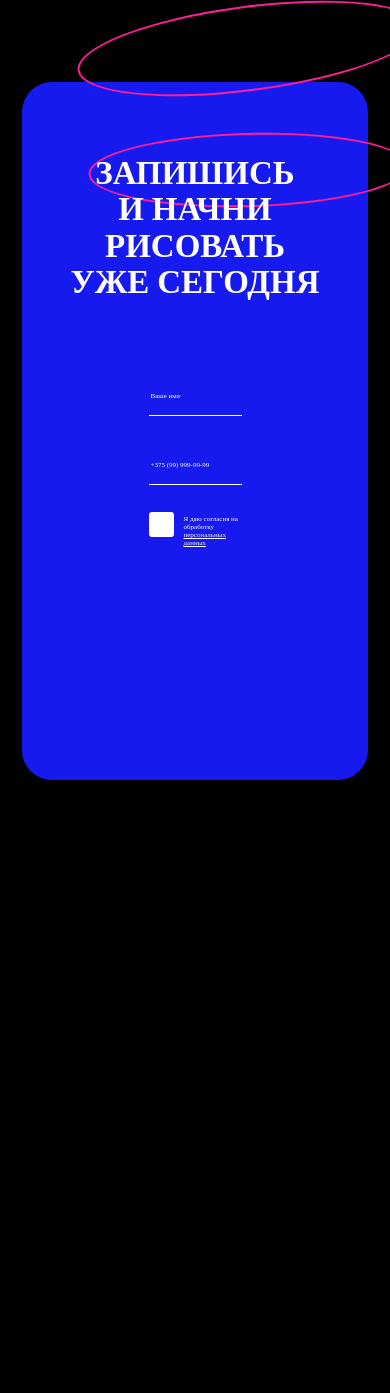
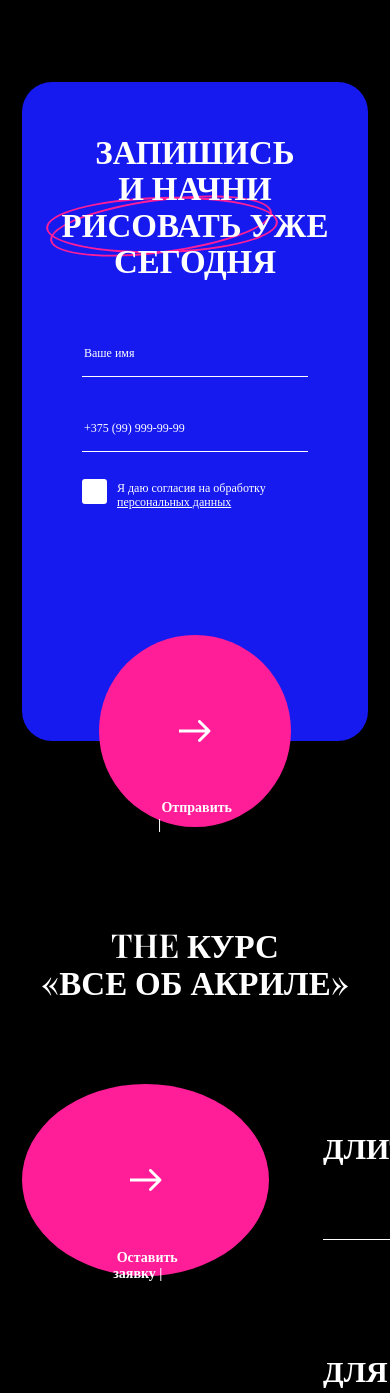
Before and after one commit to borshhevskijj/Art-studio, a website built with webpack: page src/index.html in a window 390 px wide. Shown: the part 5518-6911 px from the top of the page. Before the commit the page ends 6408 px from the top, so only its background shows below. Built offline with nearby package versions, Linux system fonts and the light colour scheme; a script that the page names is missing.

Commit message:
added about course section

```diff
--- a/src/circleText.js
+++ b/src/circleText.js
@@ -9,7 +9,8 @@ const masterСlass = document.querySelector(".masterСlass");
 const watchVideo = document.querySelector(".watchVideo");
 const buyWorkshops = document.querySelector(".buy_workshops");
 const timetable = document.querySelector(".timetableMasterClass");
-// const form = document.querySelector(".timetable_button");
+const form = document.querySelector(".form_send");
+const aboutCourse = document.querySelector(".aboutCourse_leaveARequest");
 
 const setTextContent = (selector, repeat) => {
   selector.textContent = selector.textContent.toUpperCase().repeat(repeat);
@@ -20,5 +21,6 @@ setTextContent(masterСlass, 3);
 setTextContent(watchVideo, 4);
 setTextContent(buyWorkshops, 4);
 setTextContent(timetable, 6);
-// setTextContent(form, 6);
+setTextContent(form, 6);
+setTextContent(aboutCourse, 4);
 // setTextContent(timetable, 4)
--- a/src/index.html
+++ b/src/index.html
@@ -671,6 +671,55 @@
               </label>
             </div>
           </div>
+
+          <a type="button" class="button form_button" href="#">
+            <div class="imgWrapper">
+              <img src="./images/arrow.svg" alt="" />
+            </div>
+            <div class="circleText">
+              <span class="form_send buttonText">&nbsp;Отправить |</span>
+            </div>
+          </a>
+        </div>
+      </div>
+    </section>
+    <section class="aboutCourse container">
+      <h2 class="subTitle">
+        THE КУРС <br />
+        <span class="elipse form_subTitle_elipse">«Все об акриле»</span>
+      </h2>
+      <div class="aboutCourseWrapper">
+        <a type="button" class="button aboutCourse_button" href="#">
+          <div class="imgWrapper">
+            <img src="./images/arrow.svg" alt="" />
+          </div>
+          <div class="circleText">
+            <span class="aboutCourse_leaveARequest buttonText"
+              >&nbsp;Оставить заявку |</span
+            >
+          </div>
+        </a>
+        <div class="aboutCourseWrapperContent">
+          <div class="aboutCourseWrapperContentWrapper">
+            <h3>Длительность</h3>
+            <p>
+              курс рассчитан на 6 занятий по 2,5-3 часа, занятия 2 раза в неделю
+            </p>
+          </div>
+          <div class="aboutCourseWrapperContentWrapper">
+            <h3>Для кого</h3>
+            <p>
+              специальная подготовка не нужна, подойдёт как для новичков, так
+              и для людей с начальными навыками
+            </p>
+          </div>
+          <div class="aboutCourseWrapperContentWrapper">
+            <h3>результат</h3>
+            <p>
+              курс разработан так, чтобы усвоить все необходимое за 6 занятий,
+              а не за полгода в художественной школе
+            </p>
+          </div>
         </div>
       </div>
     </section>
--- a/src/index.js
+++ b/src/index.js
@@ -8,6 +8,7 @@ import "./styles/aboutUs.scss";
 import "./styles/workshops.scss";
 import "./styles/timetable.scss";
 import "./styles/form.scss";
+import "./styles/aboutCourse.scss";
 //circleText
 import "./circleText";
 //slider
--- /dev/null
+++ b/src/styles/aboutCourse.scss
@@ -0,0 +1,39 @@
+@import "/src/styles/variables.scss";
+
+.aboutCourse_button {
+  position: static;
+  background-color: $pink;
+  min-width: 247px;
+  & .aboutCourse_leaveARequest {
+    & div {
+      line-height: 0.7;
+      top: 0px;
+    }
+  }
+}
+.aboutCourseWrapper {
+  display: flex;
+  gap: 54px;
+}
+.aboutCourseWrapperContentWrapper {
+  display: flex;
+  align-items: center;
+  padding: 0px 5px 30px 0;
+  text-align: left;
+  &:not(:first-child) {
+    padding-top: 30px;
+  }
+  &:not(:last-child) {
+    border-bottom: 1px solid $mainTextColor;
+  }
+
+  & p {
+    line-height: 25px;
+  }
+  & h3 {
+    font-size: 30px;
+    text-transform: uppercase;
+    min-width: 270px;
+    margin-right: 40px;
+  }
+}
--- a/src/styles/form.scss
+++ b/src/styles/form.scss
@@ -4,10 +4,28 @@
   background-color: $blue;
   border-radius: 30px;
 }
+.form {
+  padding-bottom: 130px;
+}
 .form_elements {
   display: flex;
   flex-direction: column;
   padding-top: 102px;
+  font-size: 15px;
+  position: relative;
+}
+
+.form_button {
+  position: absolute;
+  background-color: $pink;
+  top: 100%;
+  transform: translate(0, -50%);
+  & .form_send {
+    & div {
+      line-height: 0.7;
+      top: 0px;
+    }
+  }
 }
 
 .form_elements_inputs {
@@ -145,8 +163,15 @@
     max-width: none;
   }
   .form_elements {
-    padding: 0 221px;
+    padding: 0 calc(34% - 2vw);
   }
+
+  .form_button {
+    top: calc(200% - 190px + 25px);
+    left: 50%;
+    transform: translate(-50%, 0);
+  }
+
   .form_subTitle_elipse::after {
     left: 39.09%;
     right: 13.57%;
@@ -170,46 +195,97 @@
     height: 11.4vw;
   }
 }
-// @media (max-width: 833px) {
-//   .form_subTitle_elipse::after {
-//     left: 20.43%;
-//     right: 20.88%;
-//     top: 19.51%;
-//     bottom: 79.6%;
 
-//     transform: matrix(0.99, -0.13, 0.17, 0.99, 0, 0);
-//     width: 436.64px;
-//     height: 113.68px;
-//   }
-//   .form_subTitle_elipse::before {
-//     left: 19.62%;
-//     right: 19.88%;
-//     top: 19.33%;
-//     bottom: 79.78%;
+@media (max-width: 833px) {
+  .form_elements {
+    font-size: 14px;
+  }
+}
 
-//     transform: matrix(0.99, -0.04, 0.11, 1, 0, 0);
-//     width: 450.12px;
-//     height: 114.29px;
-//   }
-// }
+@media (max-width: 700px) {
+  .aboutUs_button {
+    .watchVideo {
+      & div {
+        line-height: 2.6;
+        top: 0;
+      }
+    }
+  }
+  .form_button {
+    top: calc(200% - 190px + 54px);
+    left: 50%;
+    transform: translate(-50%, 0);
+    & .form_send {
+      & div {
+        line-height: 2.6;
+        top: 0;
+      }
+    }
+  }
+}
 
 @media (max-width: 625px) {
+  .form_subTitle {
+    padding: 50px 28px 35px 28px;
+  }
+  .form_elements {
+    font-size: 12px;
+  }
+
+  .form_elements {
+    padding: 0 60px;
+  }
+
   .form_subTitle_elipse::after {
-    left: 20.43%;
-    right: 20.88%;
-    top: -27.49%;
-    bottom: 63.6%;
-    width: 344.64px;
-    height: 85px;
-    transform: matrix(0.99, -0.13, 0.17, 0.99, 0, 0);
+    left: 45%;
+    right: 0;
+    top: 42%;
+    bottom: 0;
+    transform: matrix(0.99, -0.03, 0.11, 1, 0, 0);
+    width: 226px;
+    height: 56px;
+    width: 40vw;
+    height: 8.4vw;
+  }
+
+  .form_subTitle_elipse::before {
+    left: 44%;
+    right: 0;
+    top: 42%;
+    bottom: 0;
+    transform: matrix(0.98, -0.13, 0.18, 0.99, 0, 0);
+    width: 219.97px;
+    height: 53px;
+    width: 40vw;
+    height: 8.2vw;
+  }
+}
+@media (max-width: 442px) {
+  .form_subTitle {
+    & span {
+      white-space: unset;
+    }
+  }
+  .form_subTitle_elipse::after {
+    left: 6.67%;
+    right: 32.8%;
+    top: 49.85%;
+    bottom: 58.64%;
+    transform: matrix(0.99, -0.03, 0.11, 1, 0, 0);
+    width: 226px;
+    height: 56px;
+    width: 60vw;
+    height: 14.4vw;
   }
   .form_subTitle_elipse::before {
-    left: 23.13%;
-    right: 7.62%;
-    top: 18.68%;
-    bottom: 80.62%;
-    width: 323.42px;
-    height: 73.62px;
-    transform: matrix(0.99, -0.03, 0.12, 1, 0, 0);
+    left: 7.47%;
+    right: 33.87%;
+    top: 50.96%;
+    bottom: 58.53%;
+    transform: matrix(0.98, -0.13, 0.18, 0.99, 0, 0);
+    width: 219.97px;
+    height: 53px;
+    width: 58vw;
+    height: 13.9vw;
   }
 }
```
Also changed, not shown: src/accordion.js (+0 -13 lines), src/styles/aboutUs.scss (+5 -5 lines).
